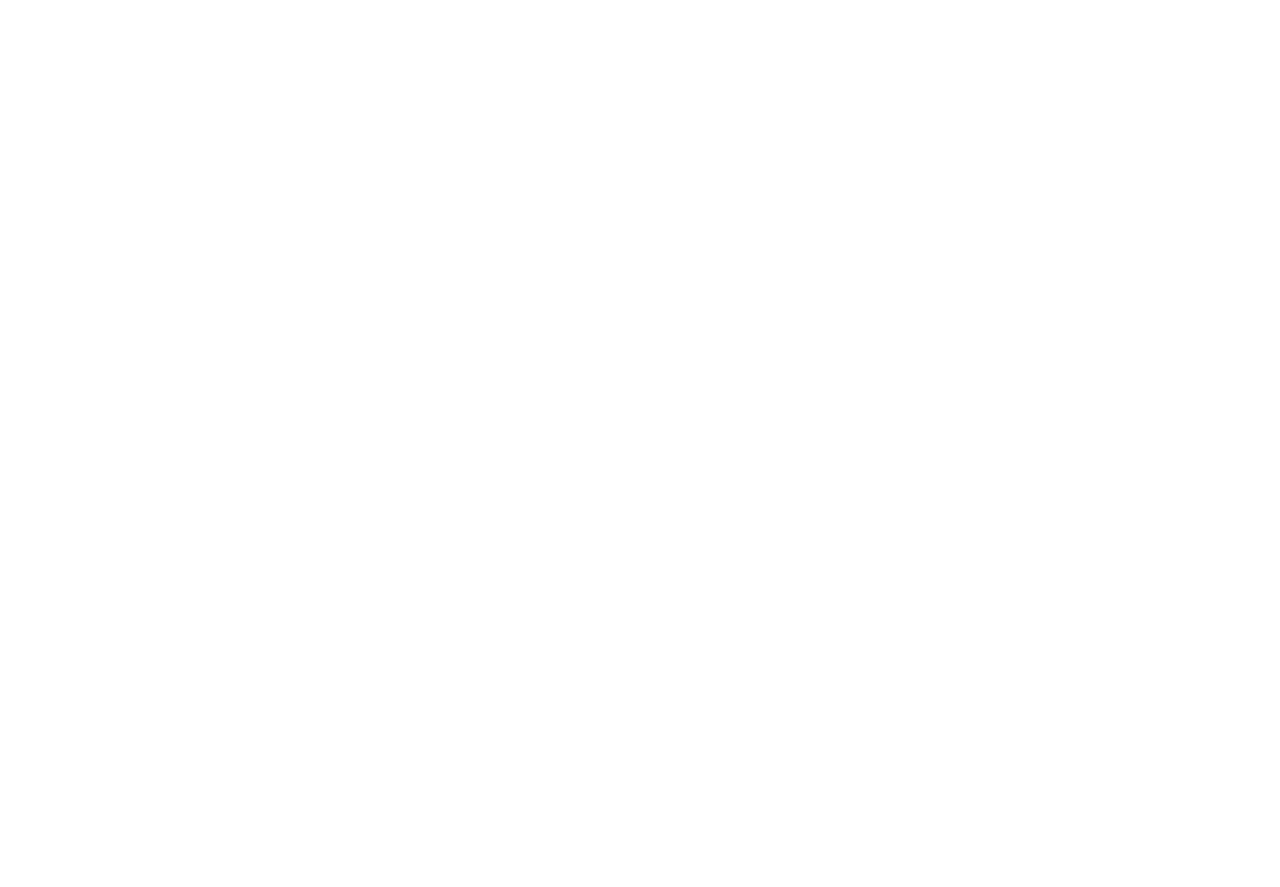
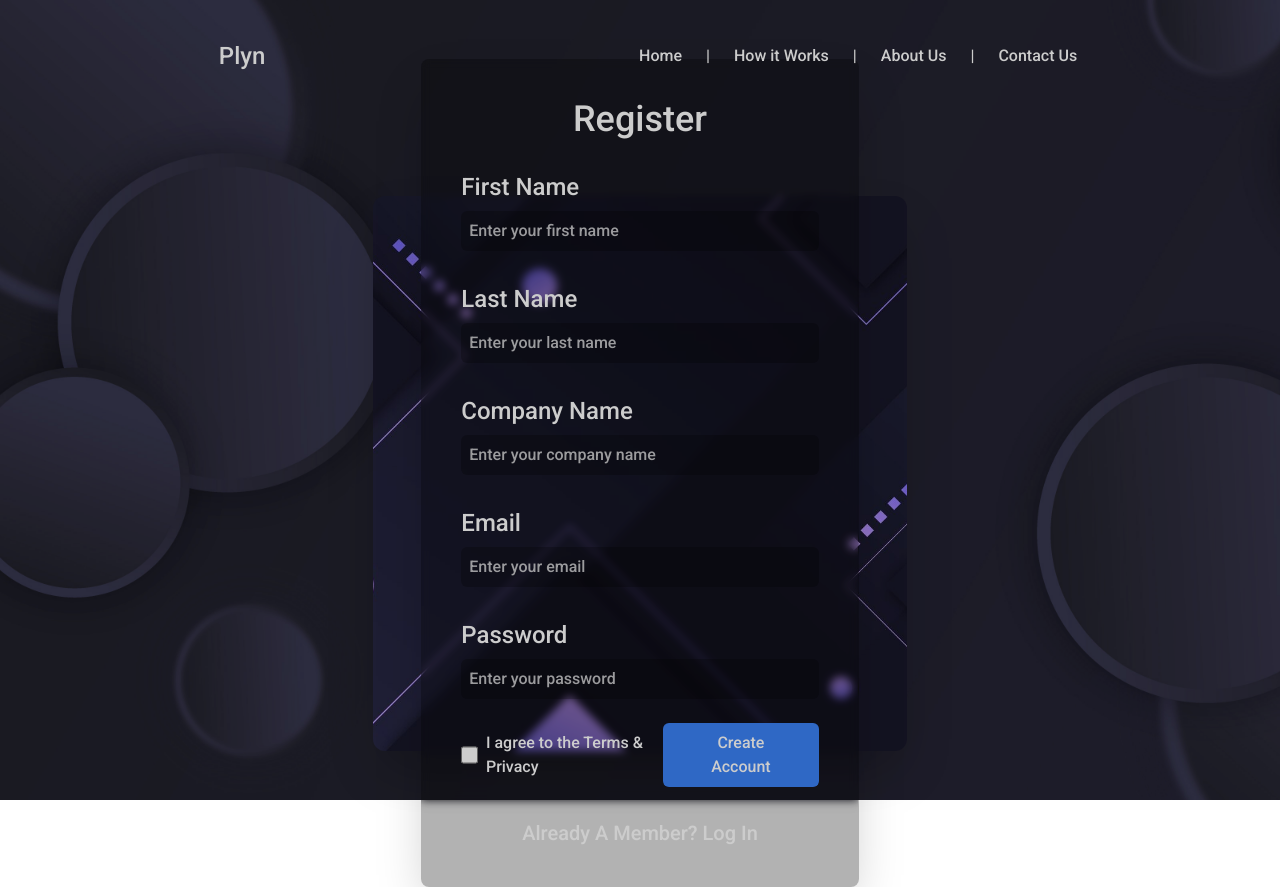
Before and after one commit to BrokiDev/Plyn, a React (Vite) app: page /register in a window 1280 px wide. Before the commit the page ends 800 px from the top, so only its background shows below. Built offline with nearby package versions, Linux system fonts and the light colour scheme.

Commit message:
[feature]- adding the form register and view

```diff
--- a/src/pages/Login/index.tsx
+++ b/src/pages/Login/index.tsx
@@ -76,16 +76,16 @@
                 />
                 <button
                   type="submit"
-                  className="w-full md:w-8/12 lg:w-6/12 p-2 rounded-md bg-white/95 text-black hover:bg-white/80 transition duration-300"
+                  className="w-full md:w-8/12 lg:w-6/12 p-2 rounded-md  bg-blue-500 text-white hover:bg-blue-400 transition duration-300"
                 >
-                  Login
+                  Sign In
                 </button>
                 <a href="" className="mt-8 text-white/80 hover:text-gradient">
                   Forgot Your Password?
                 </a>
               </form>
 
-              <a className="mt-4 text-xl hover:text-gradient" href="">
+              <a className="mt-4 text-xl hover:text-gradient" href="/register">
                 New Here? Sign Up
               </a>
             </div>
--- /dev/null
+++ b/src/pages/Register/index.tsx
@@ -0,0 +1,170 @@
+import { useState } from "react";
+import NavBar from "../../components/Header/NavBar/NavBar";
+import { Toaster, toast } from "sonner";
+
+interface ILogin {
+  email: string;
+  password: string;
+}
+const validUser = {
+  email: "broki@gmail.com",
+  password: "1234",
+};
+
+const RegisterPage = () => {
+  const [loginInfo, setLoginInfo] = useState<ILogin>({} as ILogin);
+
+  const handleSubmit = (e: React.FormEvent<HTMLFormElement>) => {
+    e.preventDefault();
+
+    if (
+      loginInfo.email === validUser.email &&
+      loginInfo.password === validUser.password
+    ) {
+      toast.success("Login Successful");
+      setTimeout(() => {
+        window.location.href = "/";
+      }, 2500);
+    } else {
+      toast.error("Invalid Login");
+    }
+  };
+
+  const handleChange = (e: React.ChangeEvent<HTMLInputElement>) => {
+    const { name, value } = e.target;
+    setLoginInfo((prev) => {
+      return { ...prev, [name]: value };
+    });
+  };
+  return (
+    <>
+      <div className="bg-[url('/bg-login2.jpg')] brightness-[0.8] text-white bg-cover bg-no-repeat h-screen">
+        <Toaster richColors position="top-right" />
+
+        <NavBar active={false} />
+        <div className="flex justify-center items-center h-5/6">
+          <div className="w-full sm:w-10/12 md:w-8/12 lg:w-5/12 h-5/6 bg-[url('/bg-login3.jpg')] bg-cover bg-center bg-no-repeat flex flex-col justify-center items-center rounded-xl p-6 sm:p-8 md:p-12 shadow-2xl mt-14">
+            <div className="w-full flex flex-col items-center justify-center p-4 sm:p-8 md:p-10 backdrop-blur-sm bg-black/30 rounded-lg shadow-2xl">
+              <h2 className="text-3xl md:text-4xl mb-8">Register</h2>
+              <form
+                onSubmit={handleSubmit}
+                className="w-full flex flex-col items-center justify-center"
+              >
+                <div className="w-full grid gap-4 ">
+                  <div className="w-full flex flex-col">
+                    <label htmlFor="name" className="text-xl md:text-2xl mb-2">
+                      First Name
+                    </label>
+                    <input
+                      value={loginInfo.email}
+                      onChange={handleChange}
+                      name="fName"
+                      id="name"
+                      type="text"
+                      placeholder="Enter your first name"
+                      className="w-full mb-4 p-2 rounded-md bg-transparent/25 text-white placeholder-white/75 focus:outline-none"
+                    />
+                  </div>
+
+                  <div className="w-full flex flex-col">
+                    <label
+                      htmlFor="lastName"
+                      className="text-xl md:text-2xl mb-2"
+                    >
+                      Last Name
+                    </label>
+                    <input
+                      value={loginInfo.email}
+                      onChange={handleChange}
+                      name="lName"
+                      id="lastName"
+                      type="text"
+                      placeholder="Enter your last name"
+                      className="w-full mb-4 p-2 rounded-md bg-transparent/25 text-white placeholder-white/75 focus:outline-none"
+                    />
+                  </div>
+
+                  <div className="w-full flex flex-col">
+                    <label
+                      htmlFor="companyName"
+                      className="text-xl md:text-2xl mb-2"
+                    >
+                      Company Name
+                    </label>
+                    <input
+                      value={loginInfo.email}
+                      onChange={handleChange}
+                      name="cName"
+                      id="companyName"
+                      type="text"
+                      placeholder="Enter your company name"
+                      className="w-full mb-4 p-2 rounded-md bg-transparent/25 text-white placeholder-white/75 focus:outline-none"
+                    />
+                  </div>
+
+                  <div className="w-full flex flex-col">
+                    <label htmlFor="email" className="text-xl md:text-2xl mb-2">
+                      Email
+                    </label>
+                    <input
+                      value={loginInfo.email}
+                      onChange={handleChange}
+                      name="email"
+                      id="email"
+                      type="email"
+                      placeholder="Enter your email"
+                      className="w-full mb-4 p-2 rounded-md bg-transparent/25 text-white placeholder-white/75 focus:outline-none"
+                    />
+                  </div>
+                  <div className="w-full flex flex-col">
+                    <label
+                      htmlFor="password"
+                      className="text-xl md:text-2xl mb-2"
+                    >
+                      Password
+                    </label>
+                    <input
+                      value={loginInfo.password}
+                      onChange={handleChange}
+                      name="password"
+                      id="password"
+                      type="password"
+                      placeholder="Enter your password"
+                      className="w-full mb-6 p-2 rounded-md bg-transparent/25 text-white placeholder-white/75 focus:outline-none"
+                    />
+                  </div>
+                </div>
+
+                <div className="w-full flex flex-col sm:flex-row justify-between">
+                  <div className="flex w-full gap-2 items-center mb-4 sm:mb-0">
+                    <input
+                      className="w-5 h-5"
+                      type="checkbox"
+                      name="condition"
+                      id="condition"
+                    />
+                    <label htmlFor="condition" className="text-sm sm:text-base">
+                      I agree to the Terms & Privacy
+                    </label>
+                  </div>
+                  <button
+                    type="submit"
+                    className="w-full sm:w-auto sm:px-6 md:w-8/12  p-2 rounded-md bg-blue-500 text-white hover:bg-blue-400 transition duration-300"
+                  >
+                    Create Account
+                  </button>
+                </div>
+              </form>
+
+              <a className="mt-8 text-xl hover:text-gradient" href="/login">
+                Already A Member? Log In
+              </a>
+            </div>
+          </div>
+        </div>
+      </div>
+    </>
+  );
+};
+
+export default RegisterPage;
--- a/src/router/index.tsx
+++ b/src/router/index.tsx
@@ -6,17 +6,15 @@
 const Router = () => {
   const HomePage = lazy(() => import("../pages/Home/Home"));
   const LoginPage = lazy(() => import("../pages/Login/index"));
+  const RegisterPage = lazy(() => import("../pages/Register/index"));
   return (
     <Routes>
-
-    <Route path="*" element={<NotFound/>}/>
+      <Route path="*" element={<NotFound />} />
 
       <Route
         path="/"
         element={
-          <Suspense
-            fallback={<Loader/>}
-          >
+          <Suspense fallback={<Loader />}>
             <HomePage />
           </Suspense>
         }
@@ -25,7 +23,7 @@
       <Route
         path="/login"
         element={
-          <Suspense fallback={<Loader/>}>
+          <Suspense fallback={<Loader />}>
             <LoginPage />
           </Suspense>
         }
@@ -33,13 +31,11 @@
       <Route
         path="/register"
         element={
-          <Suspense fallback={<Loader/>}>
-
+          <Suspense fallback={<Loader />}>
+            <RegisterPage />
           </Suspense>
         }
       />
-
-
     </Routes>
   );
 };
```
